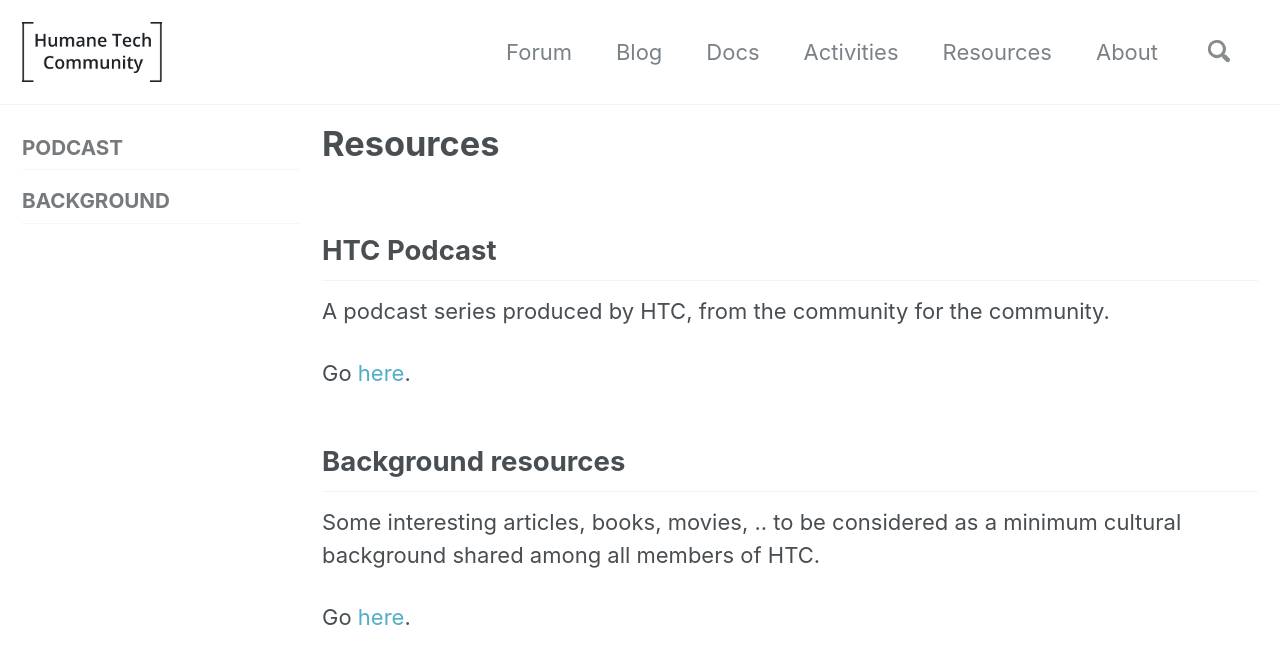
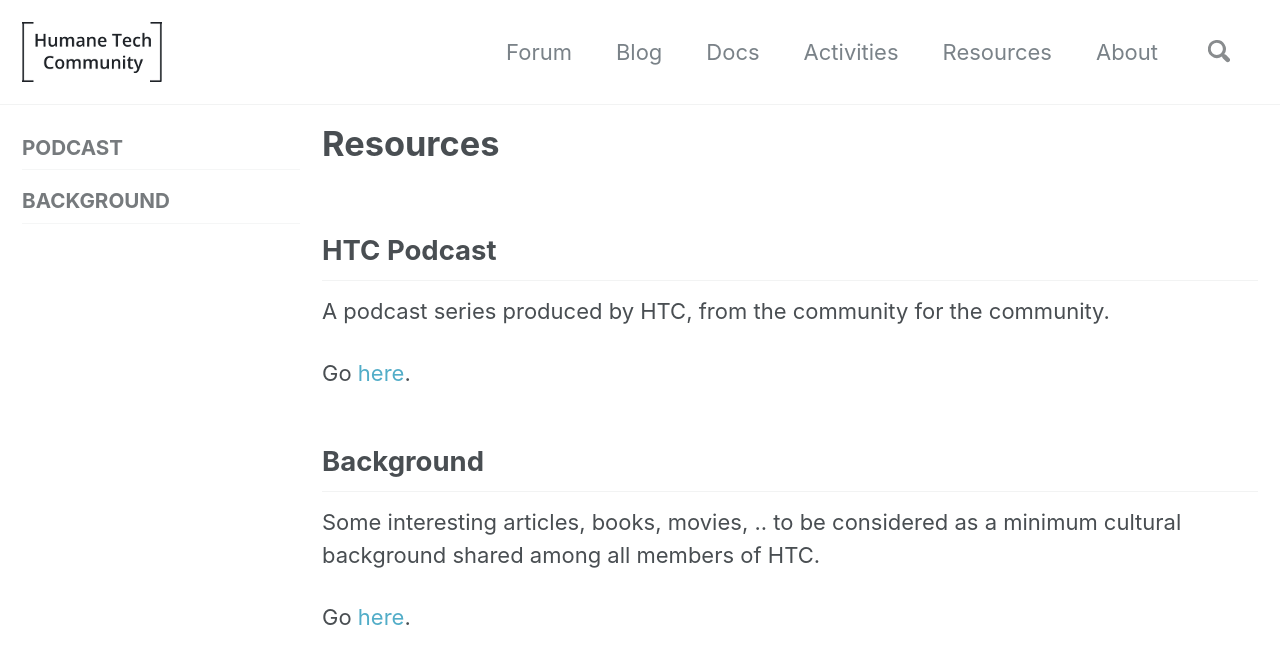
Before and after one commit to humanetech-community/community-hub, a Jekyll site: the page built from _resources/00-resources-root/00-resources-root.md, in a window 1280 px wide and 900 px high, cut to the strip 0-691 px from the top of the window. Shown: the top 664 px of the strip. Built offline with Jekyll 4.4.1, drawn with Linux system fonts in a browser that asks for light colours; cached includes are drawn as plain includes; nearby versions of some CDN libraries.

Commit message:
Title updated- #98

```diff
--- a/_resources/00-resources-root/00-resources-root.md
+++ b/_resources/00-resources-root/00-resources-root.md
@@ -18,7 +18,7 @@ A podcast series produced by HTC, from the community for the community.
 Go [here](/resources/podcast/).
 
 
-## Background resources
+## Background
 
 Some interesting articles, books, movies, .. to be considered as a minimum cultural background shared among all members of HTC.
 
```
